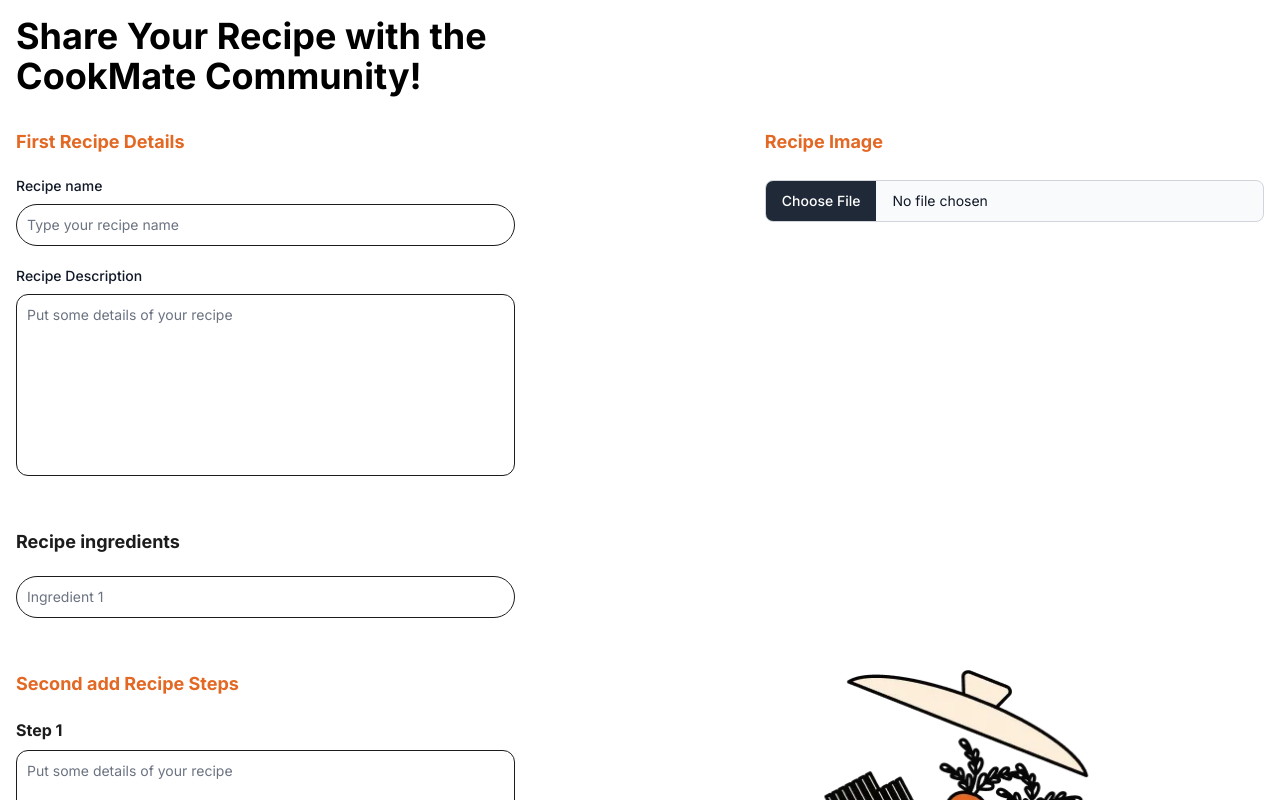
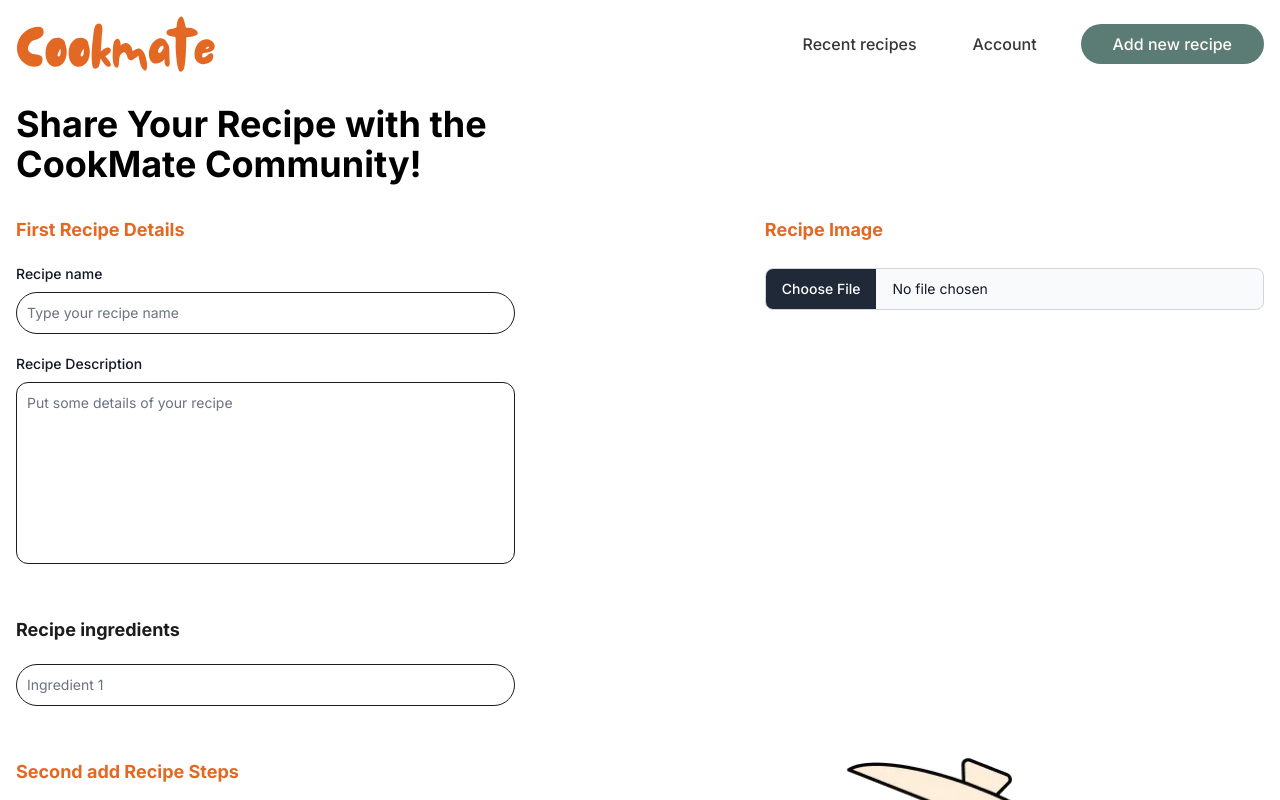
Before and after one commit to mohamedhany01/cookmate, a Next.js app: page /pages/app/new-recipe in a window 1280 px wide. Shown: the top 800 px of the page. Built offline with nearby package versions, Linux system fonts and the light colour scheme.

Commit message:
Add navbar to NewRecipe

```diff
--- a/src/app/pages/app/new-recipe/page.tsx
+++ b/src/app/pages/app/new-recipe/page.tsx
@@ -1,9 +1,11 @@
 import Image from 'next/image';
 import potImg from '@/public/images/pot.webp';
+import Navbar from '@/src/app/components/core/navbar';
 
 export default function NewRecipe() {
   return (
     <>
+      <Navbar />
       <div className='mx-auto flex max-w-screen-xl flex-wrap items-center justify-between p-4'>
         <h1 className='text-4xl font-bold'>
           Share Your Recipe with the <br />
```
